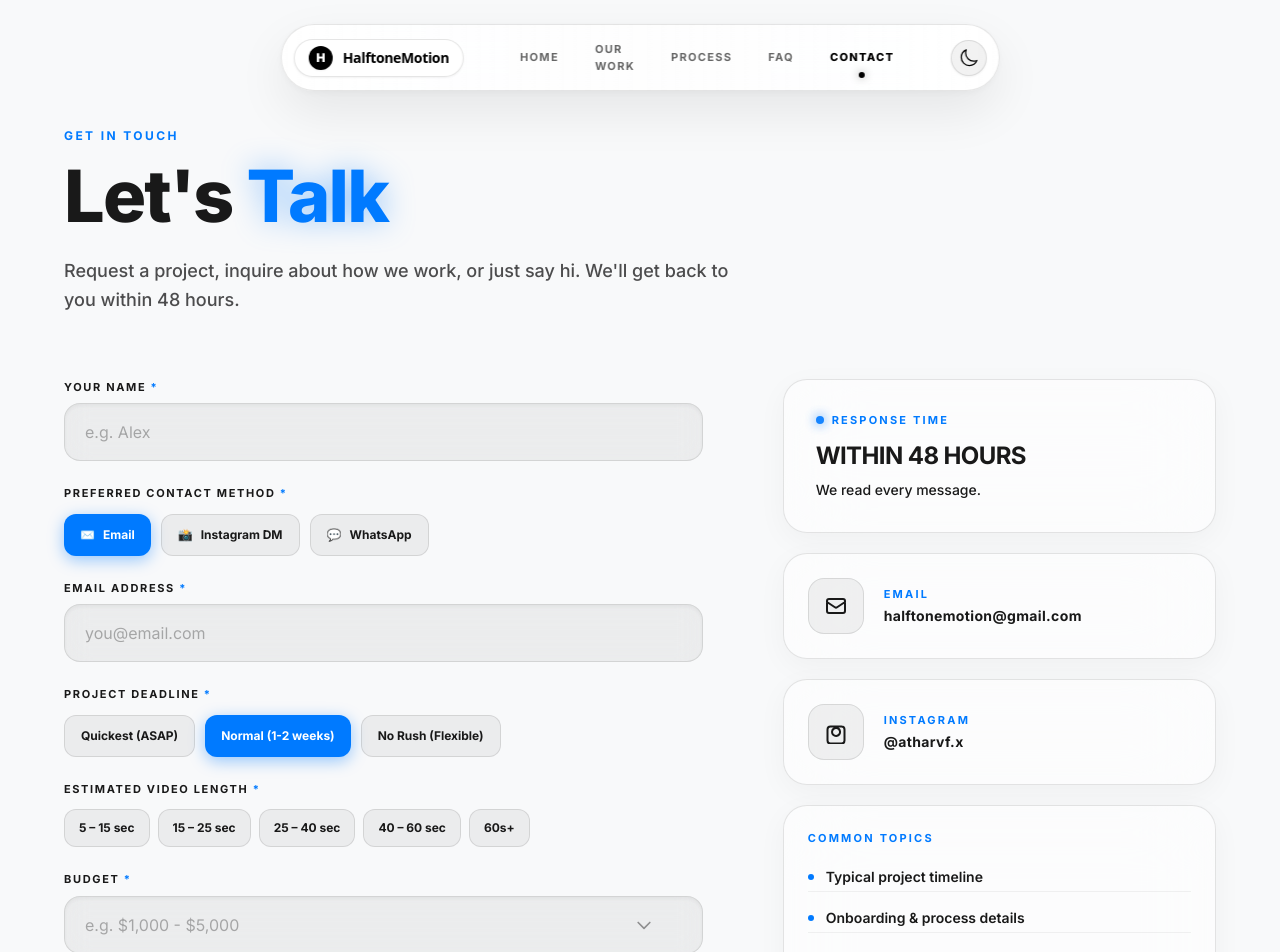
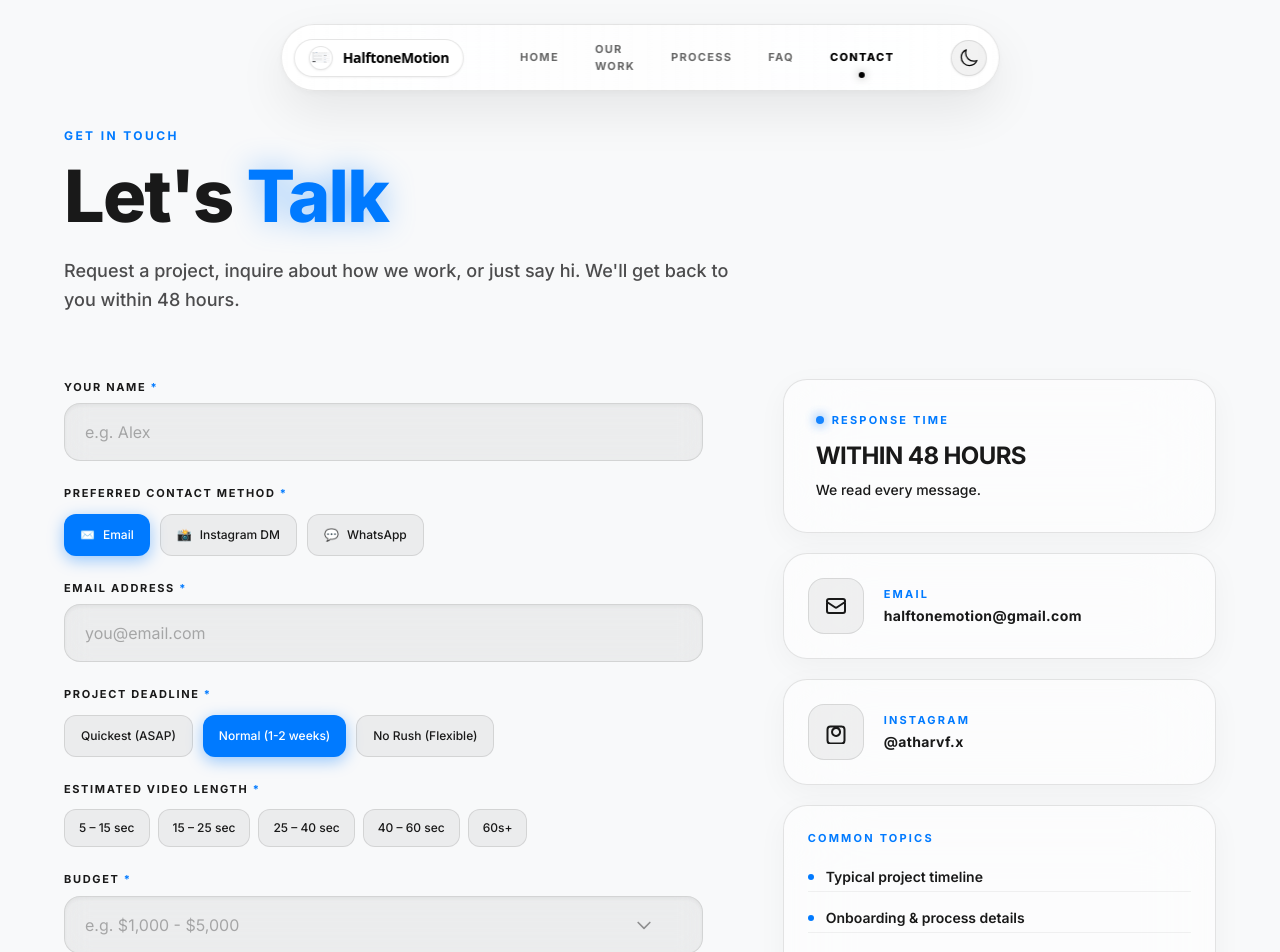
Before and after one commit to BerserkerOP/website, a Next.js app: page /contact in a window 1280 px wide. Shown: the top 952 px of the page. Built offline with nearby package versions, Linux system fonts and the light colour scheme.

Commit message:
Update brand image logo in top navbar and change option buttons to lightweight font weight

```diff
--- a/app/contact/page.tsx
+++ b/app/contact/page.tsx
@@ -215,7 +215,7 @@ export default function ContactPage() {
                             setPreferredMethod(method.id);
                             if (errors.contactDetail) setErrors(prev => ({ ...prev, contactDetail: '' }));
                           }}
-                          className={`px-4 py-3 rounded-xl text-xs font-bold transition-all duration-200 flex items-center gap-2 ${
+                          className={`px-4 py-3 rounded-xl text-xs font-medium transition-all duration-200 flex items-center gap-2 ${
                             isSelected
                               ? 'bg-apple-blue text-white shadow-[0_4px_16px_rgba(0,122,255,0.4)] border-transparent'
                               : 'bg-black/5 dark:bg-white/5 border border-black/10 dark:border-white/10 text-apple-text dark:text-white/80 hover:bg-black/10 dark:hover:bg-white/10'
@@ -260,7 +260,7 @@ export default function ContactPage() {
                             setSelectedDeadline(dl.label);
                             if (errors.deadline) setErrors(prev => ({ ...prev, deadline: '' }));
                           }}
-                          className={`px-4 py-3 rounded-xl text-xs font-bold transition-all duration-200 ${
+                          className={`px-4 py-3 rounded-xl text-xs font-medium transition-all duration-200 ${
                             isSelected
                               ? 'bg-apple-blue text-white shadow-[0_4px_16px_rgba(0,122,255,0.4)] border-transparent'
                               : 'bg-black/5 dark:bg-white/5 border border-black/10 dark:border-white/10 text-apple-text dark:text-white/80 hover:bg-black/10 dark:hover:bg-white/10'
@@ -290,7 +290,7 @@ export default function ContactPage() {
                             setSelectedVideoLength(vl.label);
                             if (errors.videoLength) setErrors(prev => ({ ...prev, videoLength: '' }));
                           }}
-                          className={`px-3.5 py-2.5 rounded-xl text-xs font-bold transition-all duration-200 ${
+                          className={`px-3.5 py-2.5 rounded-xl text-xs font-medium transition-all duration-200 ${
                             isSelected
                               ? 'bg-apple-blue text-white shadow-[0_4px_16px_rgba(0,122,255,0.4)] border-transparent'
                               : 'bg-black/5 dark:bg-white/5 border border-black/10 dark:border-white/10 text-apple-text dark:text-white/80 hover:bg-black/10 dark:hover:bg-white/10'
--- a/components/ContactForm.tsx
+++ b/components/ContactForm.tsx
@@ -181,7 +181,7 @@ export default function ContactForm({ onSuccess }: { onSuccess?: () => void }) {
                   setPreferredMethod(method.id);
                   if (errors.contactDetail) setErrors(prev => ({ ...prev, contactDetail: '' }));
                 }}
-                className={`px-3 py-2 rounded-xl text-xs font-bold transition-all duration-200 flex items-center gap-1.5 ${
+                className={`px-3 py-2 rounded-xl text-xs font-medium transition-all duration-200 flex items-center gap-1.5 ${
                   isSelected
                     ? 'bg-apple-blue text-white shadow-[0_4px_14px_rgba(0,122,255,0.4)] border-transparent'
                     : 'bg-black/5 dark:bg-white/5 border border-black/10 dark:border-white/10 text-apple-text dark:text-white/80 hover:bg-black/10 dark:hover:bg-white/10'
@@ -228,7 +228,7 @@ export default function ContactForm({ onSuccess }: { onSuccess?: () => void }) {
                   setSelectedDeadline(dl.label);
                   if (errors.deadline) setErrors(prev => ({ ...prev, deadline: '' }));
                 }}
-                className={`px-3 py-2 rounded-xl text-xs font-bold transition-all duration-200 ${
+                className={`px-3 py-2 rounded-xl text-xs font-medium transition-all duration-200 ${
                   isSelected
                     ? 'bg-apple-blue text-white shadow-[0_4px_14px_rgba(0,122,255,0.4)] border-transparent'
                     : 'bg-black/5 dark:bg-white/5 border border-black/10 dark:border-white/10 text-apple-text dark:text-white/80 hover:bg-black/10 dark:hover:bg-white/10'
@@ -258,7 +258,7 @@ export default function ContactForm({ onSuccess }: { onSuccess?: () => void }) {
                   setSelectedVideoLength(vl.label);
                   if (errors.videoLength) setErrors(prev => ({ ...prev, videoLength: '' }));
                 }}
-                className={`px-3 py-2 rounded-xl text-xs font-bold transition-all duration-200 ${
+                className={`px-3 py-2 rounded-xl text-xs font-medium transition-all duration-200 ${
                   isSelected
                     ? 'bg-apple-blue text-white shadow-[0_4px_14px_rgba(0,122,255,0.4)] border-transparent'
                     : 'bg-black/5 dark:bg-white/5 border border-black/10 dark:border-white/10 text-apple-text dark:text-white/80 hover:bg-black/10 dark:hover:bg-white/10'
--- a/components/Navbar.tsx
+++ b/components/Navbar.tsx
@@ -83,9 +83,9 @@ export default function Navbar() {
           href="/"
           className="flex items-center gap-2.5 px-3.5 py-1.5 rounded-full bg-white text-black border border-black/10 shadow-sm group/logo transition-all"
         >
-          {/* Logo Mark Icon - Solid Black Circle with Bold White H */}
-          <div className="w-6 h-6 rounded-full bg-black text-white flex items-center justify-center font-black text-xs leading-none shrink-0 shadow-sm">
-            H
+          {/* Logo Mark Icon - Official Image Logo */}
+          <div className="w-6 h-6 rounded-full bg-white border border-black/10 flex items-center justify-center shrink-0 shadow-sm overflow-hidden p-0.5">
+            <Image src="/logo.png" alt="HalftoneMotion Logo" width={24} height={24} className="w-full h-full object-contain" />
           </div>
           {/* Brand Name Typography */}
           <span className="font-sans font-extrabold text-xs sm:text-sm text-black tracking-tight">
```
